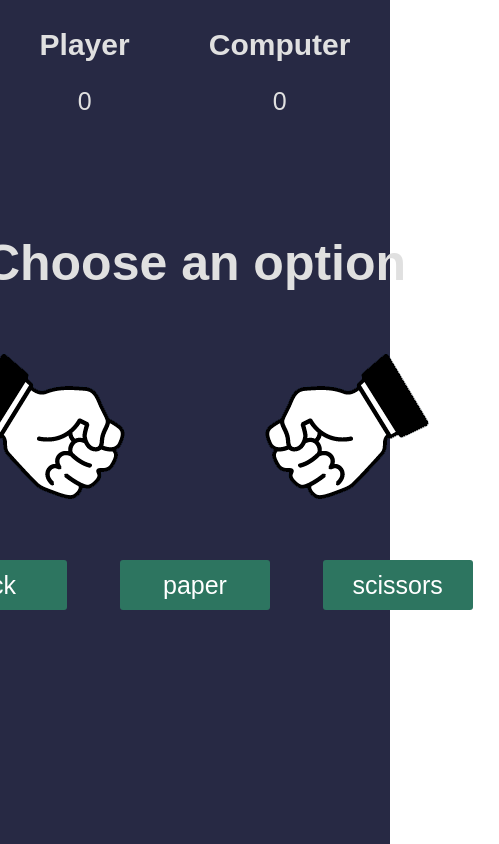
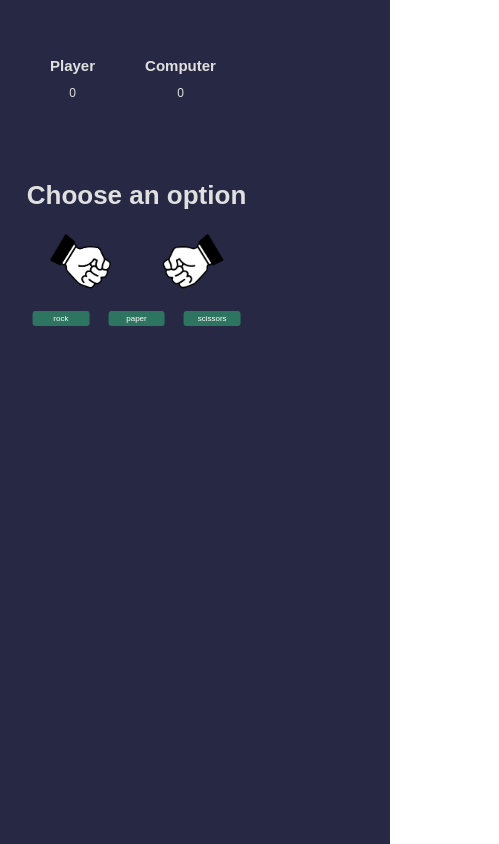
Before and after one commit to JordanStephenson/Rock-Paper-Scissors, a plain HTML site: page index.html in a window 390 px wide. Both pictures are taken after a click on the button "Let's Play". Shown: the whole page, 499 px wide, since content can reach past the window. Drawn offline with Linux system fonts and the light colour scheme.

Commit message:
mobile fix

```diff
--- a/style.css
+++ b/style.css
@@ -39,7 +39,7 @@ section {
 }
 .intro button,
 .match button {
-  width: 150px;
+  width: 20%;
   height: 50px;
   background: none;
   border: none;
@@ -135,3 +135,48 @@ div.fadeIn {
     transform: translateY(0px);
   }
 }
+@media only screen and (max-width: 500px) {
+  body {
+    overflow-x: hidden;
+  }
+  .intro {
+    width: 70%;
+    left: 35%;
+  }
+  .intro h1{
+    font-size: 20px;
+  }
+  .score {
+    justify-content: inherit;
+    padding: 0px 50px;
+  }
+
+  .score h2 {
+    font-size: 15px;
+    margin-right: 50px;
+  }
+  .score p {
+    font-size: 12px;
+    margin-right: 50px;
+
+  }
+  .match h2{
+    font-size: 26px;
+  }
+  .hands img {
+    height: 100px;
+  }
+  .match {
+    left: 35%;
+    top: 30%;
+  }
+  .intro button {
+    height: 20%;
+    width: 40%;
+  }
+  .match button {
+    height: 15px;
+    width: 25%;
+    font-size: 0.5em;
+  }
+}
```
Also changed, not shown: assets/R-P-S.png (added).
